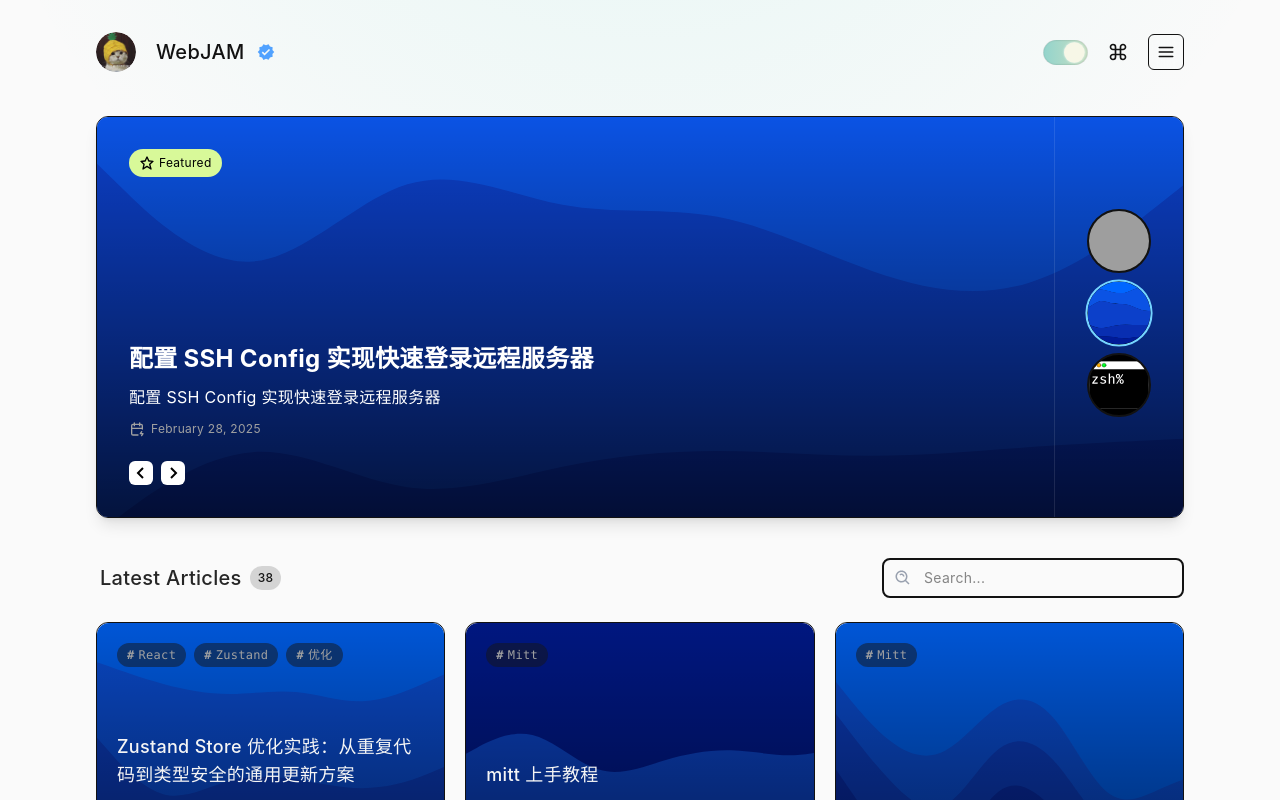
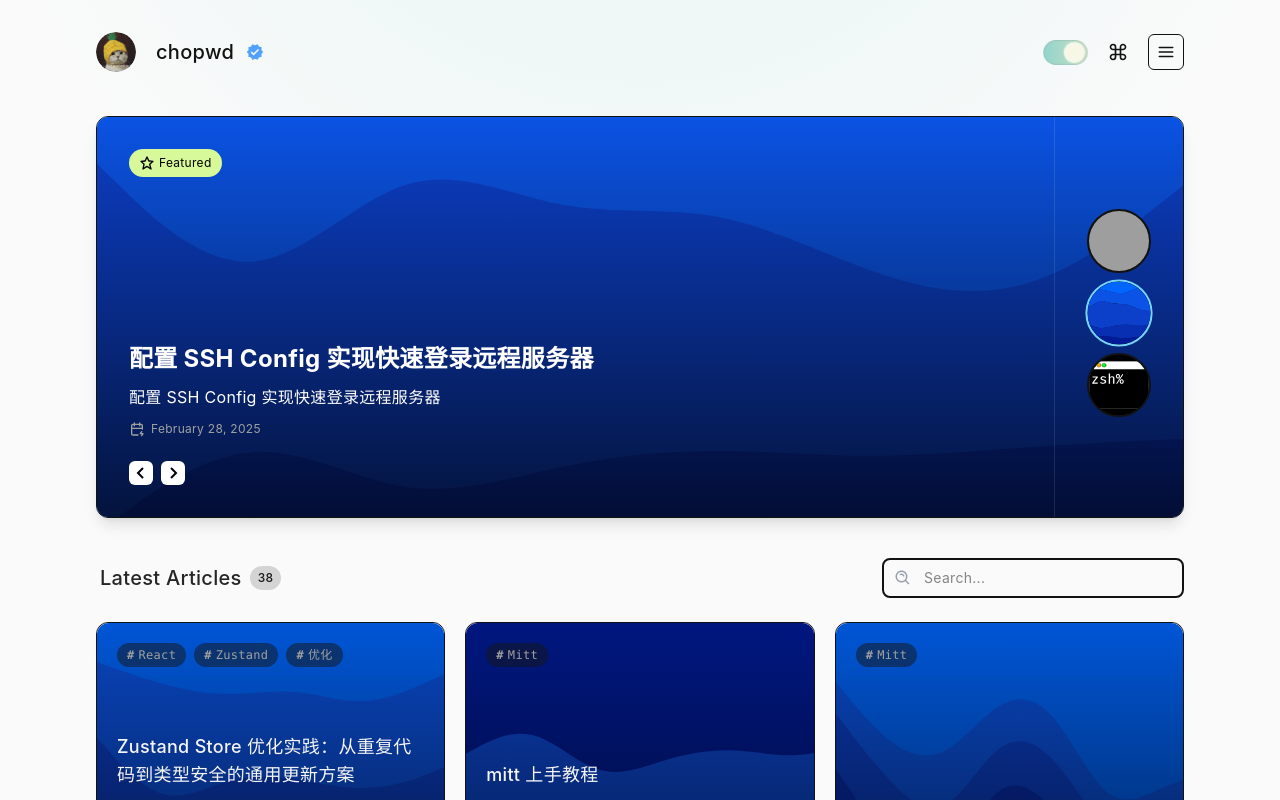
Before and after one commit to shaoliang123456/chopwood, a Next.js app: page /blog in a window 1280 px wide. Shown: the top 800 px of the page. Built offline with nearby package versions, Linux system fonts and the light colour scheme; grey boxes are pictures that could not be loaded.

Commit message:
docs: 修改网站信息

```diff
--- a/src/contents/siteMetadata.ts
+++ b/src/contents/siteMetadata.ts
@@ -2,17 +2,17 @@ export const siteMetadata = {
   siteUrl: 'https://webjam.cn',
   siteRepo: 'https://github.com/wencaizhang/wencaizhang.github.io/tree/nextjs',
   siteLogo: '/images/logo.jpg',
-  siteShortTitle: 'WebJAM',
-  siteTitle: "前端果酱开发历险记- Wencai's coding journey",
+  siteShortTitle: 'chopwd', // Used as logo text in header, footer, and splash screen
+  siteTitle: 'Full stack web developer',
   siteScreenshot: '',
   siteDescription:
-    '经验丰富的软件工程师，尤其是前端方面的软件工程师，热衷于创建像素完美的网络体验。我使用 JavaScript 并专注于万事万物网络。我热衷于与团队合作，交付高效、可扩展且具有视觉吸引力的 Web 应用程序。',
-  author: 'WebJAM',
-  fullName: 'WebJAM',
-  location: '[::1]:443 - China',
+    '全栈软件工程师，拥有丰富的设计、构建和部署现代可扩展应用程序的经验，擅长将复杂的问题转化为干净、高效的解决方案——无论是在前端、后端还是两者之间的任何地方。擅长与团队合作构建可扩展和持久的系统。如果你对高质量的工程感兴趣，并着眼于未来，请随时与我联系。',
+  author: 'chopwood',
+  fullName: 'chopwood',
+  location: 'China',
   timeZone: 'Asia/Shanghai',
   locationIcon: '🇨🇳',
-  // locationIcon: 'flag-china',
+  //  locationIcon: 'flag-china',
   position: 'Full Stack Web Developer',
   company: '',
   companySite: '',
@@ -62,8 +62,8 @@ export const commentConfig = {
 export const socialAccounts = {
   x: '',
   instagram: '',
-  email: 'zwcxyz@gmail.com',
-  github: 'https://github.com/wencaizhang',
+  email: 'chopwood@qq.com',
+  github: 'https://github.com/shaoliang123456',
   twitter: '',
   facebook: '',
   youtube: '',
@@ -71,21 +71,22 @@ export const socialAccounts = {
 };
 
 export const author = {
-  name: 'wencaizhang',
-  location: '[::1]:443 - China',
+  name: 'chopwd',
+  location: 'China',
   timeZone: 'Asia/Shanghai',
   locationIcon: '🇨🇳',
-  position: 'Full Stack Web Developer',
+  position: 'Full-Stack Software Engineer | AI Enthusiast',
+  greetings: '代码雕刻想法，产品回应世界',
   calMeetingUrl: '',
   status: 'Working remotely around the world',
   workingOn: `I assist brands, companies, institutions, and startups in creating
   exceptional digital experiences for their businesses through strategic
   development services.`,
   workTogether: `I'm open for freelance projects, feel free to email me to see how can we collaborate.`,
-  wakatime: 'https://wakatime.com/@wencaizhang',
+  wakatime: '',
   github_accounts: [
     {
-      username: 'wencaizhang',
+      username: 'shaoliang123456',
       token: process.env.GITHUB_READ_USER_TOKEN_PERSONAL,
       endpoint: '/api/github?type=personal',
       type: 'personal',
--- a/src/modules/home/components/Introduction.tsx
+++ b/src/modules/home/components/Introduction.tsx
@@ -7,17 +7,10 @@ const Introduction = () => {
     <section className='bg-cover bg-no-repeat '>
       <div className='space-y-3'>
         <div className='flex gap-2 text-2xl lg:text-3xl font-medium font-sora'>
-          <h1>Hi, I&apos;m {author.name}</h1>{' '}
-          <div className='ml-1 animate-waving-hand'>👋</div>
+          <h1>{author.greetings}</h1>{' '}
         </div>
         <div className='space-y-4'>
-          <ul className='flex flex-col lg:flex-row gap-1 lg:gap-10 ml-5 list-disc text-neutral-700 dark:text-neutral-400'>
-            <li>
-              Based in {author.location}{' '}
-              <span className='ml-1'>{author.locationIcon}</span>
-            </li>
-            <li>{author.status}</li>
-          </ul>
+          <h2>{author.position}</h2>
         </div>
       </div>
 
```
